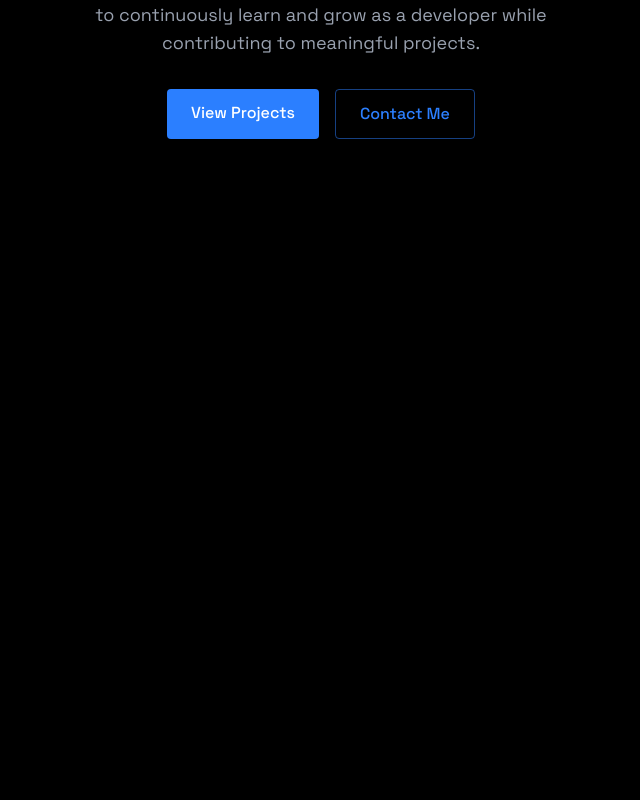
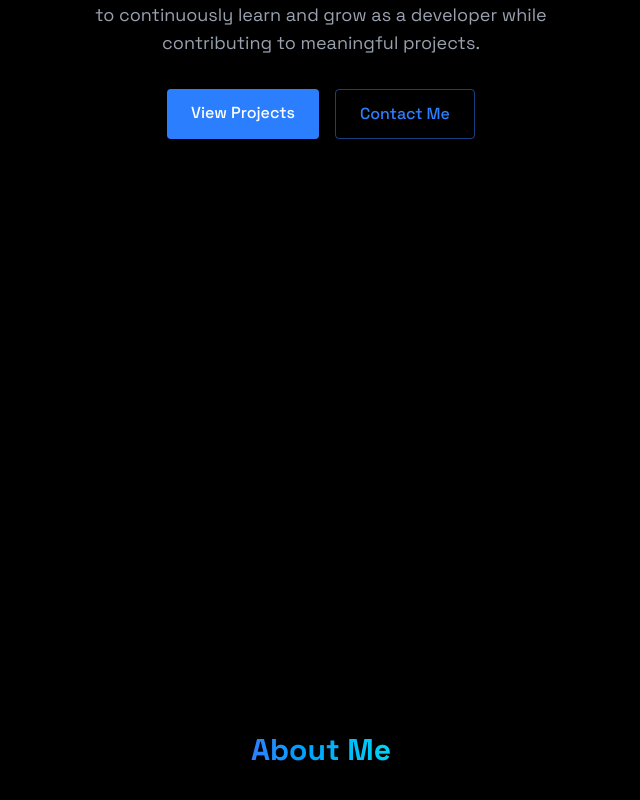
Before and after one commit to Cpower91/Tech-Portfolio, a React (Vite) app: page / in a window 1280 px wide. Shown: the part 434-1234 px from the top of the page, without its empty margins (319-959 px from the left). Before the commit the page ends 800 px from the top, so only its background shows below. Built offline with nearby package versions, Linux system fonts and the light colour scheme.

Commit message:
working on 'about me'

```diff
--- a/src/App.jsx
+++ b/src/App.jsx
@@ -5,6 +5,7 @@
 import { Navbar } from './components/Navbar'
 import { MobileMenu } from './components/MobileMenu'
 import { Home } from './components/sections/Home'
+import { About } from './components/sections/About'
 
 
 function App() {
@@ -18,6 +19,7 @@
           <Navbar menuOpen={menuOpen} setMenuOpen={setMenuOpen} />
           <MobileMenu menuOpen={menuOpen} setMenuOpen={setMenuOpen} />
           <Home />
+          <About />
         </div>
     </>
 
--- a/src/components/sections/About.jsx
+++ b/src/components/sections/About.jsx
@@ -0,0 +1,12 @@
+
+
+export const About = () => {
+    return <section id='about' className='min-h-screen flex items-center justify-center py-20' >
+
+        <div className='max-w-3xl mx-auto px-4'>
+            <h2 className='text-3xl font-bold mb-8 bg-gradient-to-r from-blue-500 to-cyan-400 text-center bg-clip-text text-transparent'>
+                About Me
+            </h2>
+        </div>
+    </section>;
+};
```
